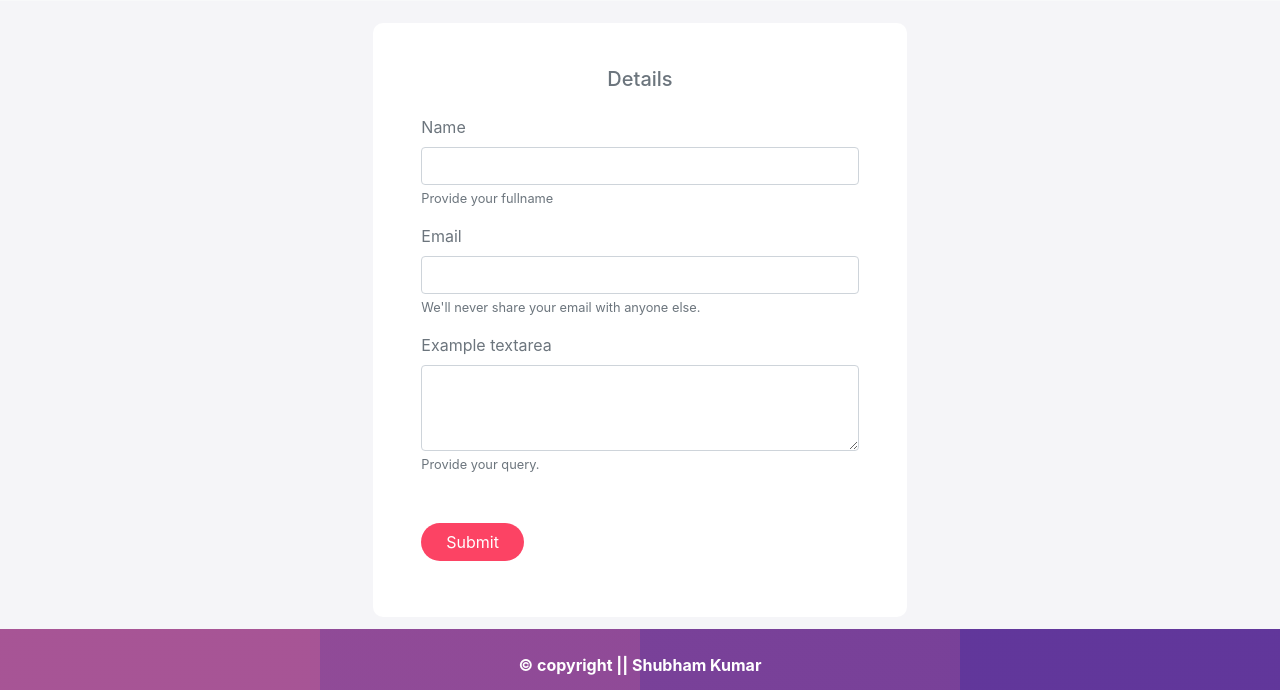
After one commit to meetshubhamku/learncog, a PHP site: page /contact.php in a window 1280 px wide. The commit adds this page. Shown: the part 325-1015 px from the top of the page. Run offline with PHP 8.4, Linux system fonts and the light colour scheme.

Commit message:
added contact and course page

```diff
--- /dev/null
+++ b/contact.php
@@ -0,0 +1,71 @@
+<?php
+  session_start();
+?>
+
+<!DOCTYPE html>
+<html lang="en">
+  <?php include "./head.php"; ?>
+  <body onload="hideLoader();" class="bg-grey">
+    <!-- Loader -->
+    <?php include "./loader.php"; ?>
+    <!-- Navbar -->
+    <?php include "./navbar.php"; ?>
+    <!-- deta -->
+    <div class="jumbotron back-gradient pt-5 mt-5">
+      <h1 class="mt-4 text-white text-center">Contact</h1>
+      <p class="text-center text-white text-justify">Lorem ipsum dolor sit amet consectetur adipisicing elit. Amet, dolorum?. Lorem ipsum dolor sit amet consectetur adipisicing elit. Quis, quisquam? Lorem ipsum dolor sit amet consectetur adipisicing elit. Architecto, soluta?</p>
+    </div>
+    <div class="container-fluid bg-grey mt-1 py-1">
+      <div class="row">
+        <div class="col-lg-5 col-md-5 col-sm-10 my-2 px-5 mx-auto form-box">
+          <form method="POST" action="">
+            <div class="mb-4">
+              <h5 class="text-center my-1 text-muted">Details</h5>
+            </div>
+            <div class="form-group">
+              <label for="exampleInputEmail1" class="text-muted">Name</label>
+              <input
+                name="name"
+                type="name"
+                class="form-control"
+                id="exampleInputEmail1"
+                aria-describedby="emailHelp"
+                required
+              />
+              <small id="emailHelp" class="form-text text-muted"
+                >Provide your fullname</small
+              >
+            </div>
+            <div class="form-group">
+              <label for="exampleInputEmail1" class="text-muted">Email</label>
+              <input
+                name="email"
+                type="email"
+                class="form-control"
+                id="exampleInputEmail1"
+                aria-describedby="emailHelp"
+                required
+              />
+              <small id="emailHelp" class="form-text text-muted"
+                >We'll never share your email with anyone else.</small
+              >
+            </div>
+            <div class="form-group">
+              <label for="exampleFormControlTextarea1" class="text-muted">Example textarea</label>
+              <textarea class="form-control" id="exampleFormControlTextarea1" rows="3" required></textarea>
+              <small id="emailHelp" class="form-text text-muted"
+                >Provide your query.</small
+              >
+            </div>
+            <div class="form-group mt-5">
+              <button name="login" type="submit" class="btn rounded-pill bg-red text-white px-4">
+                  Submit
+              </button>
+            </div>
+          </form>
+        </div>
+      </div>
+    </div>
+    <?php include "./footer.php"; ?>
+  </body>
+</html>
--- a/css/style.css
+++ b/css/style.css
@@ -103,3 +103,18 @@
 .bg-blue {
   background-color: #8260d8;
 }
+
+.hoverblue:hover {
+  background-color: #8260d8;
+  color: white;
+  transition: 0.5s ease;
+}
+.hoverred:hover {
+  background-color: #fc4364;
+  color: white;
+  transition: 0.5s ease;
+}
+
+.text-decoration-none {
+  text-decoration: none;
+}
--- a/navbar.php
+++ b/navbar.php
@@ -22,7 +22,10 @@
           <a class="nav-link " href="./index.php">Home</a>
         </li>
         <li class="nav-item mr-1">
-          <a class="nav-link " href="#">Courses</a>
+          <a class="nav-link " href="./courses.php">Courses</a>
+        </li>
+        <li class="nav-item mr-1">
+          <a class="nav-link " href="./contact.php">Contect</a>
         </li>
       <?php
 
```
Also changed, not shown: courses.php (added, +52 -0 lines), login.php (+37 -2 lines).
